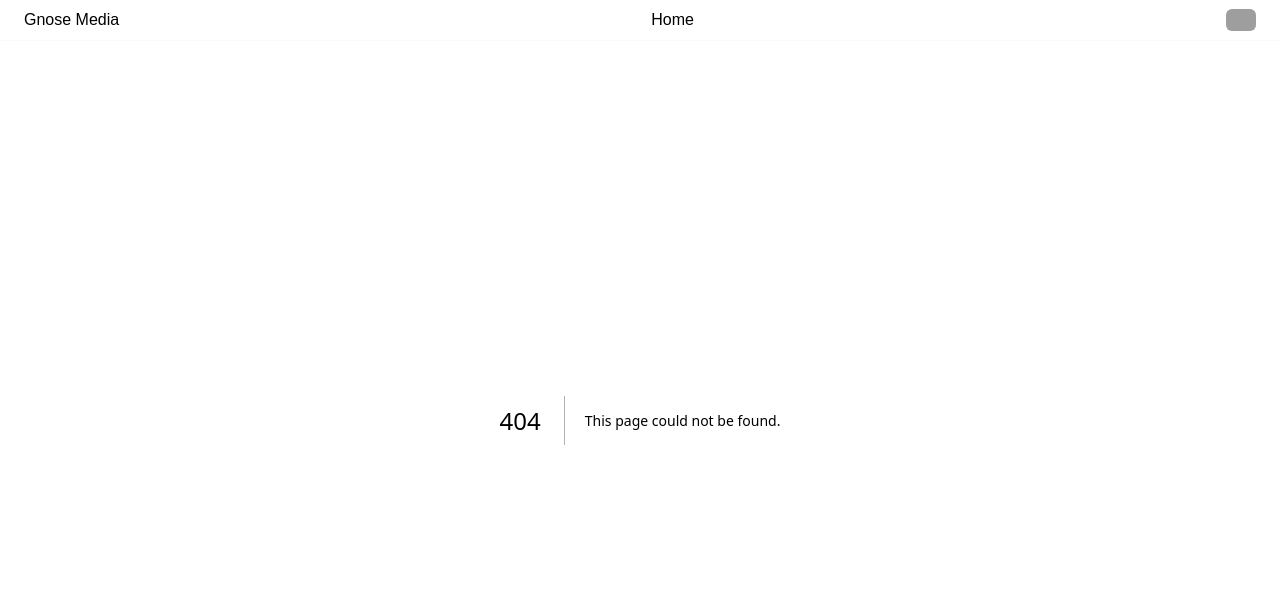
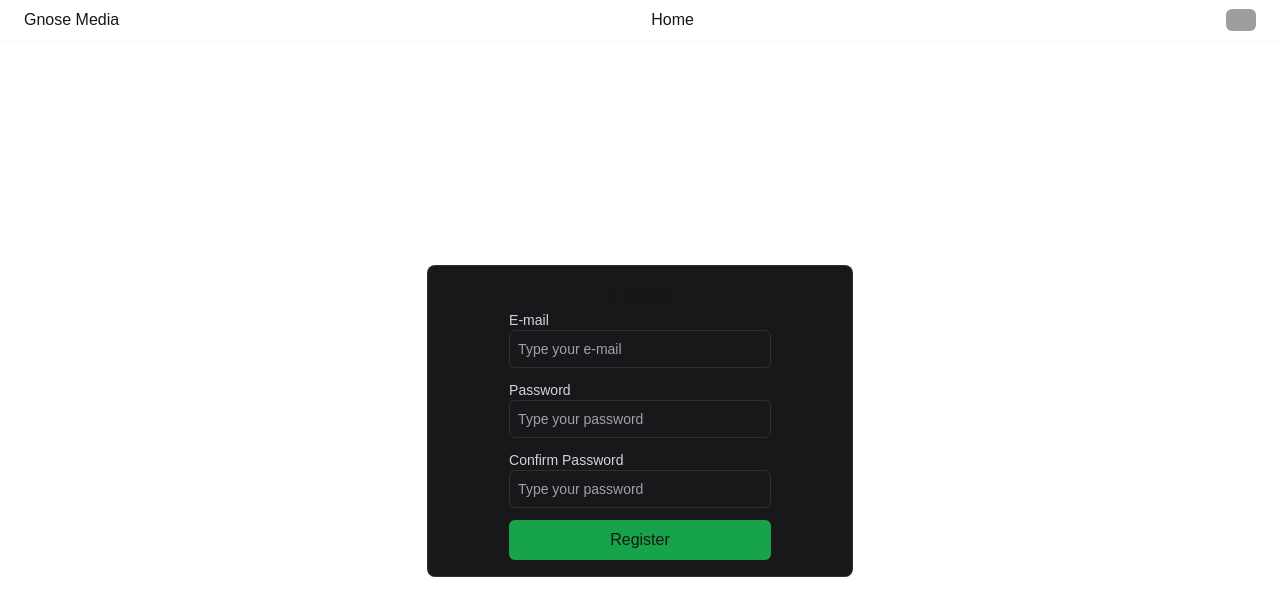
Before and after one commit to secretindex/gnose-media, a Next.js app: page /auth/register in a window 1280 px wide. Before the commit this address had no page. Shown: the top 616 px of the page. Built offline with nearby package versions, Linux system fonts and the light colour scheme; grey boxes are pictures that could not be loaded.

Commit message:
create register page

```diff
--- /dev/null
+++ b/app/auth/register/page.tsx
@@ -0,0 +1,81 @@
+import { BaseSyntheticEvent, useState } from "react";
+
+export default function RegisterPage() {
+  const [email, setEmail] = useState<string>();
+  const [password, setPassord] = useState<string>();
+  const [confirmPassword, setConfirmPassword] = useState<string>();
+
+  const handleSubmit = (e: BaseSyntheticEvent) => {
+    e.preventDefault();
+
+    if (password !== confirmPassword) alert("password doesn't match");
+  };
+
+  return (
+    <section className="w-full h-full flex flex-col justify-center items-center">
+      <div className="rounded-lg m-auto p-4 w-1/3 bg-zinc-900 border-[1px] border-[#cecece20]">
+        <div className="w-full">
+          <h2 className=" font-bold text-lg uppercase text-center">Login</h2>
+        </div>
+        <form
+          action="post"
+          className="flex flex-col gap-3 justify-center items-center w-full"
+        >
+          <div className="w-2/3">
+            <label className="block text-sm text-gray-300" htmlFor="">
+              E-mail
+            </label>
+            <input
+              onChange={(e: BaseSyntheticEvent) => setEmail(e.target.value)}
+              type="email"
+              name="email"
+              placeholder="Type your e-mail"
+              value={email}
+              className="bg-transparent border-[1px] outline-none text-sm border-[#cecece20] rounded-md p-2 w-full"
+              id="login-email"
+            />
+          </div>
+          <div className="w-2/3">
+            <label className="block text-sm text-gray-300" htmlFor="">
+              Password
+            </label>
+            <input
+              onChange={(e: BaseSyntheticEvent) => setPassord(e.target.value)}
+              type="password"
+              name="password"
+              value={password}
+              placeholder="Type your password"
+              className="bg-transparent border-[1px] outline-none text-sm border-[#cecece20] rounded-md p-2 w-full"
+              id="login-password"
+            />
+          </div>
+          <div className="w-2/3">
+            <label className="block text-sm text-gray-300" htmlFor="">
+              Confirm Password
+            </label>
+            <input
+              onChange={(e: BaseSyntheticEvent) =>
+                setConfirmPassword(e.target.value)
+              }
+              type="password"
+              name="confirm_password"
+              value={confirmPassword}
+              placeholder="Type your password"
+              className="bg-transparent border-[1px] outline-none text-sm border-[#cecece20] rounded-md p-2 w-full"
+              id="login-password"
+            />
+          </div>
+          <div className="w-2/3">
+            <button
+              type="submit"
+              className="py-2 px-4 w-full rounded-md bg-green-600 transition-all ease-in-out hover:bg-green-500"
+              onClick={handleSubmit}
+            >
+              Register
+            </button>
+          </div>
+        </form>
+      </div>
+    </section>
+  );
+}
```
